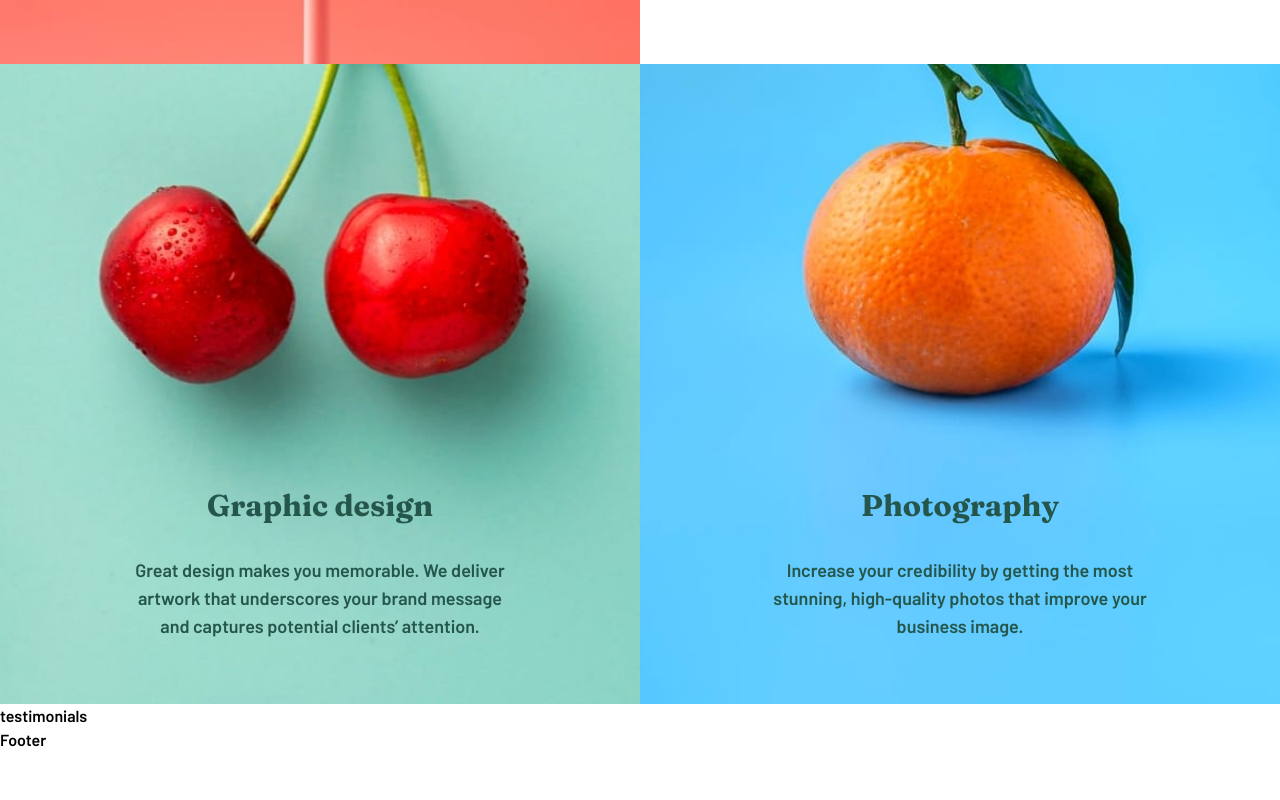
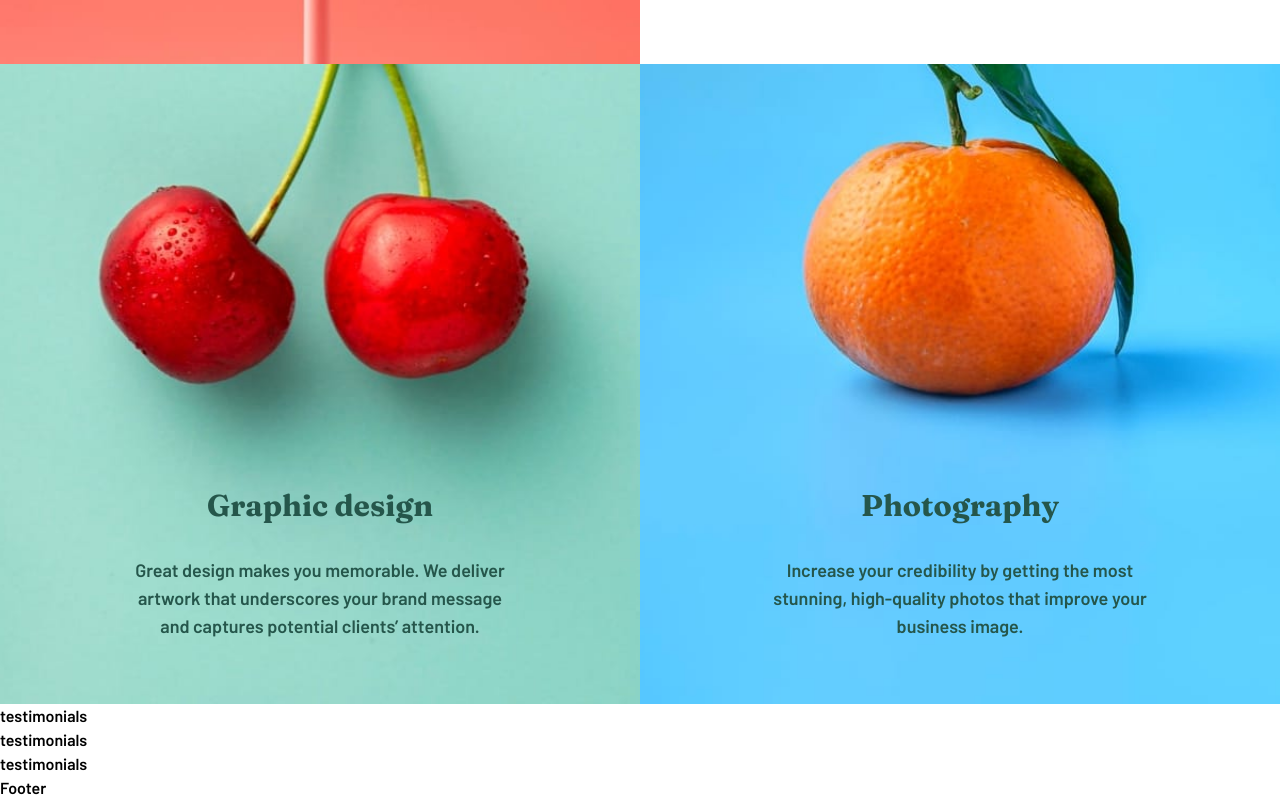
Before and after one commit to gracebir/sunside-challenge, a React (Vite) app: page / in a window 1280 px wide. Shown: the part 1936-2736 px from the top of the page. Before the commit the page ends 2688 px from the top, so only its background shows below. Built offline with nearby package versions, Linux system fonts and the light colour scheme.

Commit message:
testimonial data

```diff
--- a/src/components/Testimonials.jsx
+++ b/src/components/Testimonials.jsx
@@ -1,9 +1,47 @@
 import React from 'react'
+import { emily, thomas, jennie } from '../assets/index'
+import Testimonial from './Testimonial'
+
+const data = [
+  {
+    id: 1,
+    name: "Emily R.",
+    avatar: emily,
+    role: "Marketing Director",
+    testimial: `We put our trust in Sunnyside and
+    they delivered, making sure
+    our needs were met and deadlines were
+    always hit.`
+  },
+  {
+    id: 2,
+    name: "Thomas S.",
+    avatar: thomas,
+    role: "Chief Operating Officer",
+    testimial: `Sunnyside’s enthusiasm coupled with their
+    keen interest in our brand’s success made it a
+    satisfying and enjoyable experience.`
+  },
+  {
+    id: 3,
+    name: "Jennie F.",
+    avatar: jennie,
+    role: "Business Owner",
+    testimial: `Incredible end result!
+     Our sales increased over 400% when
+     we worked with Sunnyside. Highly recommended!`
+  },
+]
 
 const Testimonials = () => {
   return (
     <div>
-      testimonials
+      <h1></h1>
+      <div>
+        {data.map((item)=>(
+          <Testimonial {...item} key={item.id}/>
+        ))}
+      </div>
     </div>
   )
 }
```
